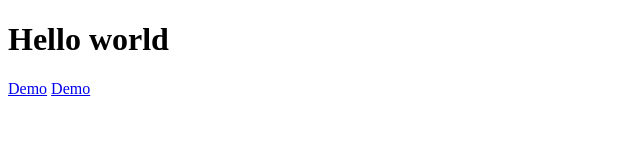
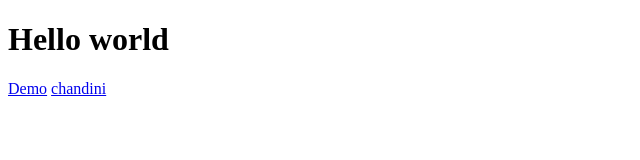
Before and after one commit to chandinisattineni/CHANDINI-, a plain HTML site: page index.html in a window 1280 px wide. Shown: the full height of the page, 0-640 px from the left. Drawn offline with Linux system fonts and the light colour scheme.

Commit message:
Update index.html

```diff
--- a/index.html
+++ b/index.html
@@ -4,7 +4,7 @@
         <body>
             <h1>Hello world</h1>
             <a href="demo1.html">Demo</a>
-            <a href="chandini.html">Demo</a>
+            <a href="chandini.html">chandini</a>
         </body>
     </head>
 </html>
```
